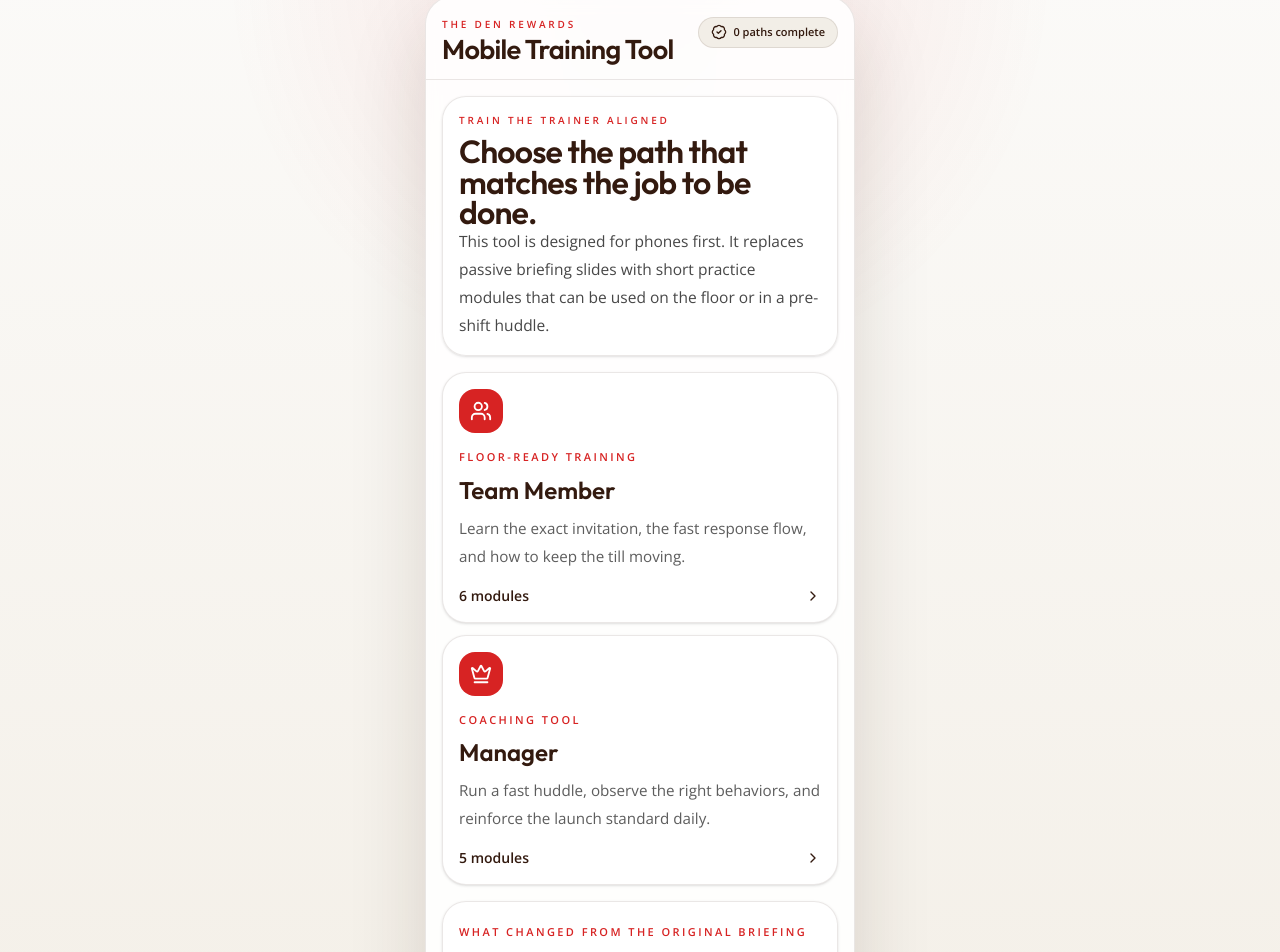
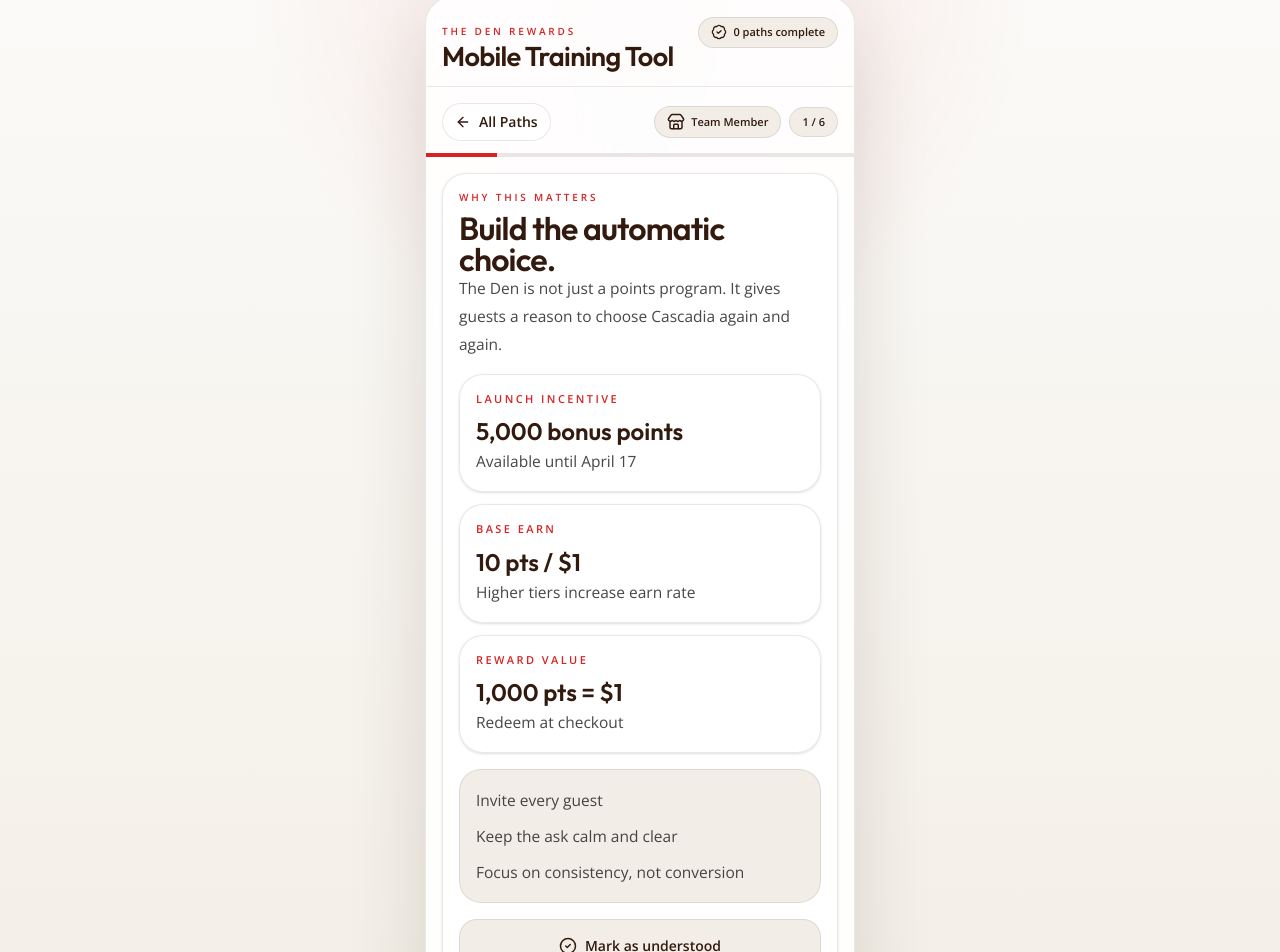
Before and after one commit to Cascadia376/loyalty-team-training, a React (Vite) app: page / in a window 1280 px wide. Shown: the part 28-980 px from the top of the page. Built offline with nearby package versions, Linux system fonts and the light colour scheme.

Commit message:
Simplify landing flow for team training

```diff
--- a/src/App.tsx
+++ b/src/App.tsx
@@ -5,7 +5,6 @@
   ArrowRight,
   BadgeCheck,
   CheckCircle2,
-  ChevronRight,
   Circle,
   ClipboardList,
   Crown,
@@ -345,7 +344,7 @@
 function getInitialState(): StoredState {
   if (typeof window === 'undefined') {
     return {
-      activePath: null,
+      activePath: 'team',
       currentStepByPath: { team: 0, manager: 0 },
       scenarioAnswers: {},
       checklistState: {},
@@ -357,7 +356,7 @@
   const raw = window.localStorage.getItem(STORAGE_KEY);
   if (!raw) {
     return {
-      activePath: null,
+      activePath: 'team',
       currentStepByPath: { team: 0, manager: 0 },
       scenarioAnswers: {},
       checklistState: {},
@@ -381,7 +380,7 @@
     };
   } catch {
     return {
-      activePath: null,
+      activePath: 'team',
       currentStepByPath: { team: 0, manager: 0 },
       scenarioAnswers: {},
       checklistState: {},
@@ -402,6 +401,7 @@
   const [checklistState, setChecklistState] = useState<Record<string, string[]>>({});
   const [acknowledgedSteps, setAcknowledgedSteps] = useState<string[]>([]);
   const [completedPaths, setCompletedPaths] = useState<PathKey[]>([]);
+  const [managerTapCount, setManagerTapCount] = useState(0);
 
   useEffect(() => {
     const initial = getInitialState();
@@ -466,7 +466,21 @@
       <div className="mobile-frame">
         <header className="topbar">
           <div>
+            <button
+              type="button"
+              className="secret-trigger"
+              onClick={() => {
+                const nextCount = managerTapCount + 1;
+                if (nextCount >= 5) {
+                  setActivePath('manager');
+                  setManagerTapCount(0);
+                  return;
+                }
+                setManagerTapCount(nextCount);
+              }}
+            >
               <p className="topbar-kicker">The Den Rewards</p>
+            </button>
             <h1 className="topbar-title">Mobile Training Tool</h1>
           </div>
           <div className="status-pill">
@@ -477,9 +491,9 @@
 
         {!activeDefinition || !currentStep ? (
           <HomeScreen
-            activePath={activePath}
             completedPaths={completedPaths}
-            onSelectPath={setActivePath}
+            onStartTraining={() => setActivePath('team')}
+            onOpenManager={() => setActivePath('manager')}
           />
         ) : (
           <PathExperience
@@ -549,70 +563,53 @@
 }
 
 function HomeScreen({
-  activePath,
   completedPaths,
-  onSelectPath,
+  onStartTraining,
+  onOpenManager,
 }: {
-  activePath: PathKey | null;
   completedPaths: PathKey[];
-  onSelectPath: (path: PathKey) => void;
+  onStartTraining: () => void;
+  onOpenManager: () => void;
 }) {
+  const teamPath = PATHS.find((path) => path.key === 'team');
+  const teamComplete = completedPaths.includes('team');
+  const managerComplete = completedPaths.includes('manager');
+
+  if (!teamPath) {
+    return null;
+  }
+
   return (
     <main className="screen-content screen-content-home">
       <section className="hero-card">
         <p className="eyebrow">Train the trainer aligned</p>
-        <h2 className="hero-title">Choose the path that matches the job to be done.</h2>
+        <h2 className="hero-title">Floor-ready team training.</h2>
         <p className="hero-copy">
-          This tool is designed for phones first. It replaces passive briefing slides
-          with short practice modules that can be used on the floor or in a pre-shift huddle.
+          Short mobile modules to help staff deliver the invitation confidently,
+          handle yes or no smoothly, and keep the till moving.
         </p>
-      </section>
-
-      <section className="path-grid">
-        {PATHS.map((path) => {
-          const Icon = path.icon;
-          const isComplete = completedPaths.includes(path.key);
-          const isActive = activePath === path.key;
-
-          return (
-            <button
-              key={path.key}
-              type="button"
-              className={`path-card ${isActive ? 'path-card-active' : ''}`}
-              onClick={() => onSelectPath(path.key)}
-            >
-              <div className="path-card-top">
-                <div className="path-icon-wrap">
-                  <Icon size={22} />
-                </div>
-                {isComplete && (
+        <div className="hero-actions">
+          <button type="button" className="hero-primary" onClick={onStartTraining}>
+            {teamComplete ? 'Resume Team Training' : 'Start Team Training'}
+            <ArrowRight size={18} />
+          </button>
+          <div className="hero-meta">
+            <span>{teamPath.steps.length} modules</span>
+            {teamComplete && (
               <span className="mini-badge">
                 <CheckCircle2 size={14} />
-                    {path.completionLabel}
+                {teamPath.completionLabel}
               </span>
             )}
           </div>
-              <p className="path-kicker">{path.kicker}</p>
-              <h3 className="path-title">{path.label}</h3>
-              <p className="path-copy">{path.description}</p>
-              <div className="path-meta">
-                <span>{path.steps.length} modules</span>
-                <ChevronRight size={16} />
         </div>
-            </button>
-          );
-        })}
       </section>
 
-      <section className="summary-card">
-        <p className="summary-title">What changed from the original briefing</p>
-        <ul className="bullet-list">
-          <li>Separate paths for team members and managers</li>
-          <li>Short modules built around action, not just reading</li>
-          <li>Completion based on practice and checks</li>
-          <li>Mobile-safe layout with thumb-first navigation</li>
-        </ul>
-      </section>
+      {managerComplete && (
+        <button type="button" className="manager-return" onClick={onOpenManager}>
+          Reopen manager tools
+        </button>
+      )}
     </main>
   );
 }
--- a/src/index.css
+++ b/src/index.css
@@ -55,6 +55,10 @@
   @apply mb-1 text-[10px] font-semibold uppercase tracking-[0.28em] text-brand-red;
 }
 
+.secret-trigger {
+  @apply rounded-md text-left;
+}
+
 .topbar-title {
   @apply font-display text-[1.7rem] font-semibold leading-none tracking-tight text-brand-brown;
 }
@@ -75,7 +79,6 @@
 }
 
 .hero-card,
-.summary-card,
 .module-card,
 .highlight-card,
 .prompt-card,
@@ -84,7 +87,6 @@
 }
 
 .hero-card,
-.summary-card,
 .module-card,
 .checklist-card {
   @apply px-4 py-4 shadow-sm;
@@ -112,44 +114,27 @@
   @apply text-[0.97rem] leading-7 text-brand-dark/82;
 }
 
-.path-grid {
-  @apply grid gap-3;
-}
-
-.path-card {
-  @apply rounded-[24px] border border-brand-brown/10 bg-white px-4 py-4 text-left shadow-sm transition;
-}
-
-.path-card-active {
-  @apply border-brand-red/25 bg-brand-red/5;
-}
-
-.path-card-top {
-  @apply mb-4 flex items-center justify-between gap-2;
-}
-
-.path-icon-wrap {
-  @apply inline-flex h-11 w-11 items-center justify-center rounded-2xl bg-brand-red text-white;
-}
-
 .path-kicker,
-.summary-title,
 .prompt-label,
 .highlight-label,
 .coach-note-title {
   @apply text-[11px] font-semibold uppercase tracking-[0.22em] text-brand-red;
 }
 
-.path-title {
-  @apply mt-2 font-display text-2xl font-semibold text-brand-brown;
+.hero-actions {
+  @apply mt-5 space-y-3;
 }
 
-.path-copy {
-  @apply mt-2 text-[0.95rem] leading-7 text-brand-dark/72;
+.hero-primary {
+  @apply inline-flex w-full items-center justify-center gap-2 rounded-full bg-brand-red px-5 py-4 text-sm font-semibold text-white shadow-[0_14px_28px_rgba(215,35,35,0.22)] transition hover:bg-brand-red/90;
 }
 
-.path-meta {
-  @apply mt-4 flex items-center justify-between text-sm font-semibold text-brand-brown;
+.hero-meta {
+  @apply flex items-center justify-between gap-2 text-sm font-semibold text-brand-brown;
+}
+
+.manager-return {
+  @apply mx-auto block border-0 bg-transparent px-2 py-1 text-xs font-semibold uppercase tracking-[0.18em] text-brand-brown/40;
 }
 
 .bullet-list {
```
Lines whose indentation alone changed are shown as unchanged.
